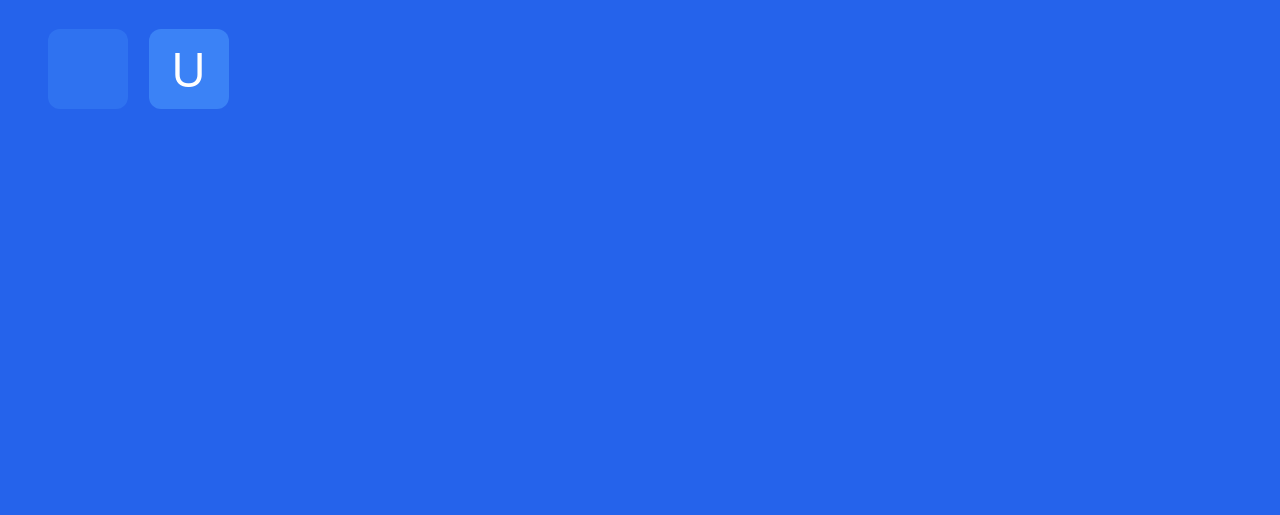
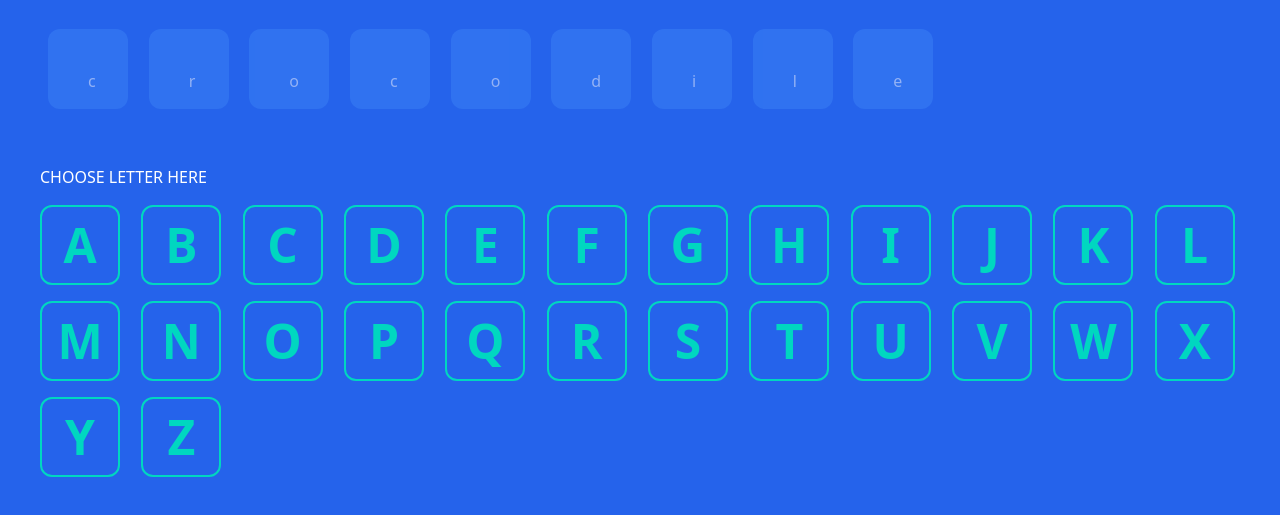
Before and after one commit to Novo1999/hangman, a website built with Vite: page index.html in a window 1280 px wide. Both pictures are taken after a click on the button "Animals". Shown: the part 91-606 px from the top of the page. Built offline with nearby package versions, Linux system fonts and the light colour scheme.

Commit message:
added: select words

```diff
--- a/index.html
+++ b/index.html
@@ -16,7 +16,7 @@
         <div class="categories gap-2 mt-4 flex"></div>
       </section>
       <!-- navbar -->
-      <section class="hidden game">
+      <section class="game hidden">
         <nav class="flex items-center justify-between">
           <div class="flex gap-6 items-center">
             <button class="btn text-white">
@@ -37,7 +37,7 @@
           </div>
         </nav>
         <!-- words -->
-        <section class="mt-6 p-2 grid grid-cols-12 gap-6">
+        <section class="mt-6 p-2 grid grid-cols-12 gap-6 mystery-word">
           <div class="rounded-xl p-10 size-20 bg-blue-500 opacity-50"></div>
           <div
             class="rounded-xl size-20 bg-blue-500 flex justify-center items-center text-5xl"
@@ -45,9 +45,11 @@
             U
           </div>
         </section>
+        <p class="mt-12 mb-4">CHOOSE LETTER HERE</p>
+        <section class="grid grid-cols-12 gap-4 keyboard"></section>
       </section>
     </main>
-    <script type="module" src="/src/view/main.ts"></script>
+    <script type="module" src="/src/game/main.ts"></script>
     <script
       src="https://kit.fontawesome.com/6492e2f6ac.js"
       crossorigin="anonymous"
--- a/src/view/categories.ts
+++ b/src/game/categories.ts
@@ -10,17 +10,18 @@ const BUTTON_TYPES = ['btn-info', 'btn-success', 'btn-warning', 'btn-error']
 
 class Categories {
   categories: string[]
+  categoryData: typeof parsedData
   loadCategories: () => void
   generateRandomButton: () => string
   selectCategory: () => void
   constructor(data: { categories: string[] }) {
     this.categories = Object.keys(data.categories)
+    this.categoryData = data.categories
     this.generateRandomButton = function () {
       return BUTTON_TYPES[generateRandomNums(0, BUTTON_TYPES.length)]
     }
     this.loadCategories = function () {
       const categorySelector = document.querySelector('.categories')
-
       categorySelector!.innerHTML = this.categories
         .map((category) => {
           return `<button class="btn btn-category ${this.generateRandomButton()}">${category}</button>`
--- /dev/null
+++ b/src/game/gameLoader.ts
@@ -0,0 +1,65 @@
+import { generateRandomNums } from '../utils/generateRandomNums'
+import { categories } from './categories'
+import { gamePlayer } from './gamePlayer'
+import { state } from './state'
+
+export function generateAlphabets() {
+  let alphabetLower = []
+  for (let i = 97; i <= 122; i++) {
+    alphabetLower.push(String.fromCharCode(i))
+  }
+  return alphabetLower
+}
+
+class GameLoader {
+  loadGame: () => void
+  setRandomWordFromCategory: (category: string) => void
+  loadKeyboard: () => void
+  constructor() {
+    this.setRandomWordFromCategory = function (category) {
+      const selectedCategoryWords = categories.categoryData[category]
+
+      state.gameWord =
+        categories.categoryData[category][
+          generateRandomNums(0, selectedCategoryWords.length)
+        ].toLowerCase()
+    }
+    this.loadGame = function () {
+      const menu: HTMLElement = document.querySelector('.menu') as HTMLElement
+      const game: HTMLElement = document.querySelector('.game') as HTMLElement
+      const currentCategory: HTMLElement = document.querySelector(
+        '.current-category'
+      ) as HTMLElement
+      if (state.selectedCategory) {
+        this.setRandomWordFromCategory(state.selectedCategory)
+        menu.classList.add('hidden')
+        game.classList.replace('hidden', 'block')
+        currentCategory.innerText = state.selectedCategory
+        const mysteryWordDOMElement = document.querySelector('.mystery-word')
+
+        mysteryWordDOMElement!.innerHTML = state.gameWord
+          .split('')
+          .map((ltr) => {
+            return `
+          <div class="rounded-xl p-10 size-20 bg-blue-500 opacity-50">${ltr}</div>
+          `
+          })
+          .join('')
+        this.loadKeyboard()
+      }
+    }
+    this.loadKeyboard = function () {
+      const keyboard = document.querySelector('.keyboard')
+      keyboard!.innerHTML = generateAlphabets()
+        .map((alp) => {
+          return `<button class='btn keyboard-btn btn-outline btn-accent text-white rounded-xl size-20 flex justify-center items-center text-5xl border-2 uppercase'>
+            ${alp}
+          </button>`
+        })
+        .join('')
+      gamePlayer.selectLetter()
+    }
+  }
+}
+
+export const gameLoader = new GameLoader()
--- /dev/null
+++ b/src/game/gamePlayer.ts
@@ -0,0 +1,39 @@
+import { generateAlphabets } from './gameLoader'
+import { state } from './state'
+
+class GamePlayer {
+  selectLetter: () => void
+  constructor() {
+    this.selectLetter = function () {
+      const keyboardButtons = document.querySelectorAll('.keyboard-btn')
+
+      keyboardButtons.forEach((btn) => {
+        btn.addEventListener('click', (btn: any) => {
+          console.log(state.gameWord)
+          const letter = btn.target.innerText.toLowerCase()
+
+          console.log(state.selectedLetters)
+
+          if (!state.gameWord.includes(letter.toLowerCase())) {
+            state.selectedLetters.add(letter)
+            const keyboard = document.querySelector('.keyboard')
+            keyboard!.innerHTML = generateAlphabets()
+              .map((alp) => {
+                return `<button class='btn keyboard-btn ${
+                  state.selectedLetters.has(alp.toLowerCase())
+                    ? 'line-through'
+                    : ''
+                } btn-outline btn-accent text-white rounded-xl size-20 flex justify-center items-center text-5xl border-2 uppercase'>
+            ${alp}
+          </button>`
+              })
+              .join('')
+            this.selectLetter()
+          }
+        })
+      })
+    }
+  }
+}
+
+export const gamePlayer = new GamePlayer()
--- a/src/view/state.ts
+++ b/src/game/state.ts
@@ -1,3 +1,5 @@
 export const state = {
   selectedCategory: '',
+  gameWord: '',
+  selectedLetters: new Set(),
 }
--- a/src/view/gameLoader.ts
+++ /dev/null
@@ -1,21 +0,0 @@
-import { state } from './state'
-
-class GameLoader {
-  loadGame: () => void
-  constructor() {
-    this.loadGame = function () {
-      const menu: HTMLElement = document.querySelector('.menu') as HTMLElement
-      const game: HTMLElement = document.querySelector('.game') as HTMLElement
-      const currentCategory: HTMLElement = document.querySelector(
-        '.current-category'
-      ) as HTMLElement
-      if (state.selectedCategory) {
-        menu.classList.add('hidden')
-        game.classList.replace('hidden', 'block')
-        currentCategory.innerText = state.selectedCategory
-      }
-    }
-  }
-}
-
-export const gameLoader = new GameLoader()
```
Also changed, not shown: src/game/main.ts (renamed from src/view/main.ts).
